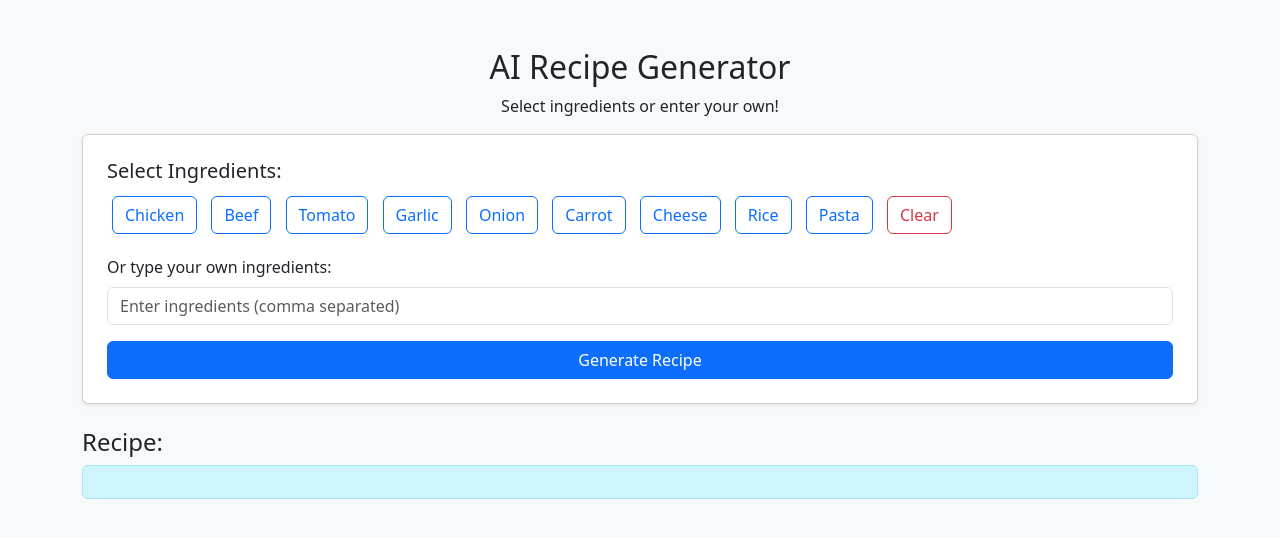
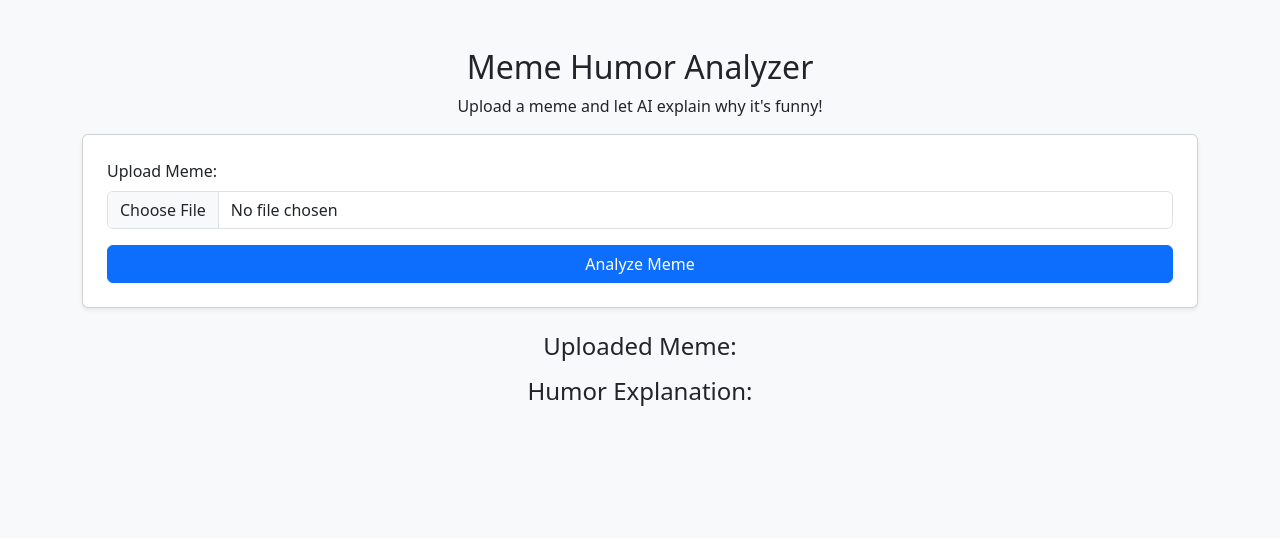
Before and after one commit to atakanerefe/humor_analyzer, a Flask app: page / in a window 1280 px wide. Shown: the top 538 px of the page. Run offline with Flask 3, Linux system fonts and the light colour scheme.

Commit message:
Main app

```diff
--- a/app.py
+++ b/app.py
@@ -2,36 +2,57 @@ from flask import Flask, request, jsonify, render_template
 import os
 from dotenv import load_dotenv
 import google.generativeai as genai
+from PIL import Image
+import base64
+import io
 
+# Load API key from .env file
 load_dotenv()
 genai.configure(api_key=os.getenv("GEMINI_API_KEY"))
 
 app = Flask(__name__)
 
+# Ensure an 'uploads' directory exists
+UPLOAD_FOLDER = "static/uploads"
+os.makedirs(UPLOAD_FOLDER, exist_ok=True)
+app.config["UPLOAD_FOLDER"] = UPLOAD_FOLDER
+
 @app.route('/')
 def home():
     return render_template("index.html")
 
-@app.route('/generate_recipe', methods=['POST'])
-def generate_recipe():
-    """Generate a recipe based on provided ingredients using Google Gemini."""
-    data = request.get_json()
-    ingredients = data.get("ingredients", [])
+@app.route('/analyze_meme', methods=['POST'])
+def analyze_meme():
+    """Analyze a meme and explain its humor."""
+    if "meme" not in request.files:
+        return jsonify({"error": "No image uploaded"}), 400
 
-    if not ingredients:
-        return jsonify({"error": "No ingredients provided"}), 400
+    file = request.files["meme"]
 
-    prompt = f"Suggest a simple, delicious recipe using these ingredients: {', '.join(ingredients)}. Keep it clear and short."
+    if file.filename == "":
+        return jsonify({"error": "No selected file"}), 400
 
     try:
-        model = genai.GenerativeModel("gemini-1.5-flash")  # "gemini-1.5-pro" is another option
-        response = model.generate_content(prompt)
+        # Save image
+        filepath = os.path.join(app.config["UPLOAD_FOLDER"], file.filename)
+        file.save(filepath)
 
-        recipe = response.text.strip()
-        return jsonify({"recipe": recipe})
+        # Convert image to base64
+        with open(filepath, "rb") as image_file:
+            image_base64 = base64.b64encode(image_file.read()).decode("utf-8")
+
+        # Send image to Gemini API
+        model = genai.GenerativeModel("gemini-1.5-flash")
+        response = model.generate_content(
+            ["Explain why this meme is funny. Describe any cultural, linguistic, or visual humor it uses.",
+            {"mime_type": "image/jpeg", "data": image_base64}]
+        )
+
+        explanation = response.text.strip()
+        return jsonify({"explanation": explanation, "image_url": filepath})
 
     except Exception as e:
-        print("Error:", e)  # Debugging
+        print("Error:", e)
         return jsonify({"error": str(e)}), 500
 
 if __name__ == '__main__':
--- a/templates/index.html
+++ b/templates/index.html
@@ -3,88 +3,59 @@
 <head>
     <meta charset="UTF-8">
     <meta name="viewport" content="width=device-width, initial-scale=1">
-    <title>AI Recipe Generator</title>
+    <title>Meme Humor Analyzer</title>
     <!-- Bootstrap CDN -->
     <link href="https://cdn.jsdelivr.net/npm/bootstrap@5.3.0/dist/css/bootstrap.min.css" rel="stylesheet">
-    <style>
-        .ingredient-btn {
-            margin: 5px;
-        }
-    </style>
 </head>
 <body class="bg-light">
     <div class="container mt-5">
-        <h2 class="text-center">AI Recipe Generator</h2>
-        <p class="text-center">Select ingredients or enter your own!</p>
+        <h2 class="text-center">Meme Humor Analyzer</h2>
+        <p class="text-center">Upload a meme and let AI explain why it's funny!</p>
 
-        <!-- Ingredient Selection Buttons -->
         <div class="card shadow-sm p-4">
-            <h5>Select Ingredients:</h5>
-            <div id="ingredientOptions" class="mb-3">
-                <button class="btn btn-outline-primary ingredient-btn" onclick="addIngredient('Chicken')">Chicken</button>
-                <button class="btn btn-outline-primary ingredient-btn" onclick="addIngredient('Beef')">Beef</button>
-                <button class="btn btn-outline-primary ingredient-btn" onclick="addIngredient('Tomato')">Tomato</button>
-                <button class="btn btn-outline-primary ingredient-btn" onclick="addIngredient('Garlic')">Garlic</button>
-                <button class="btn btn-outline-primary ingredient-btn" onclick="addIngredient('Onion')">Onion</button>
-                <button class="btn btn-outline-primary ingredient-btn" onclick="addIngredient('Carrot')">Carrot</button>
-                <button class="btn btn-outline-primary ingredient-btn" onclick="addIngredient('Cheese')">Cheese</button>
-                <button class="btn btn-outline-primary ingredient-btn" onclick="addIngredient('Rice')">Rice</button>
-                <button class="btn btn-outline-primary ingredient-btn" onclick="addIngredient('Pasta')">Pasta</button>
-                <button class="btn btn-outline-danger ingredient-btn" onclick="clearIngredients()">Clear</button>
-            </div>
-
-            <!-- Text Input for Additional Ingredients -->
-            <form id="recipeForm">
+            <form id="memeForm" enctype="multipart/form-data">
                 <div class="mb-3">
-                    <label for="ingredients" class="form-label">Or type your own ingredients:</label>
-                    <input type="text" id="ingredients" class="form-control" placeholder="Enter ingredients (comma separated)">
+                    <label for="meme" class="form-label">Upload Meme:</label>
+                    <input type="file" id="meme" class="form-control" accept="image/*" required>
                 </div>
-                <button type="submit" class="btn btn-primary w-100">Generate Recipe</button>
+                <button type="submit" class="btn btn-primary w-100">Analyze Meme</button>
             </form>
         </div>
 
-        <!-- Recipe Output -->
-        <div class="mt-4">
-            <h4>Recipe:</h4>
-            <p id="recipeResult" class="alert alert-info"></p>
+        <div class="mt-4 text-center">
+            <h4>Uploaded Meme:</h4>
+            <img id="memeImage" class="img-fluid d-none" alt="Uploaded Meme">
+            <h4 class="mt-3">Humor Explanation:</h4>
+            <p id="memeExplanation" class="alert alert-info d-none"></p>
         </div>
     </div>
 
     <!-- JavaScript -->
     <script>
-        let selectedIngredients = [];
+        document.getElementById("memeForm").addEventListener("submit", async function(event) {
+            event.preventDefault();
 
-        function addIngredient(ingredient) {
-            if (!selectedIngredients.includes(ingredient)) {
-                selectedIngredients.push(ingredient);
-            }
-            updateIngredientInput();
-        }
+            const formData = new FormData();
+            formData.append("meme", document.getElementById("meme").files[0]);
 
-        function clearIngredients() {
-            selectedIngredients = [];
-            updateIngredientInput();
-        }
+            document.getElementById("memeExplanation").classList.add("d-none");
+            document.getElementById("memeExplanation").textContent = "Analyzing meme...";
 
-        function updateIngredientInput() {
-            document.getElementById("ingredients").value = selectedIngredients.join(", ");
-        }
-
-        document.getElementById("recipeForm").addEventListener("submit", async function(event) {
-            event.preventDefault();
-            document.getElementById("recipeResult").textContent = "Generating recipe...";
-
-            const ingredientsInput = document.getElementById("ingredients").value;
-            const ingredientsList = ingredientsInput.split(",").map(item => item.trim()).filter(item => item !== "");
-
-            const response = await fetch("/generate_recipe", {
+            const response = await fetch("/analyze_meme", {
                 method: "POST",
-                headers: { "Content-Type": "application/json" },
-                body: JSON.stringify({ ingredients: ingredientsList })
+                body: formData
             });
 
             const data = await response.json();
-            document.getElementById("recipeResult").textContent = data.recipe || "Error generating recipe.";
+
+            if (data.explanation) {
+                document.getElementById("memeImage").src = data.image_url;
+                document.getElementById("memeImage").classList.remove("d-none");
+                document.getElementById("memeExplanation").textContent = data.explanation;
+                document.getElementById("memeExplanation").classList.remove("d-none");
+            } else {
+                document.getElementById("memeExplanation").textContent = "Error analyzing meme.";
+            }
         });
     </script>
 </body>
```
Also changed, not shown: static/uploads/images.jpg (added).
